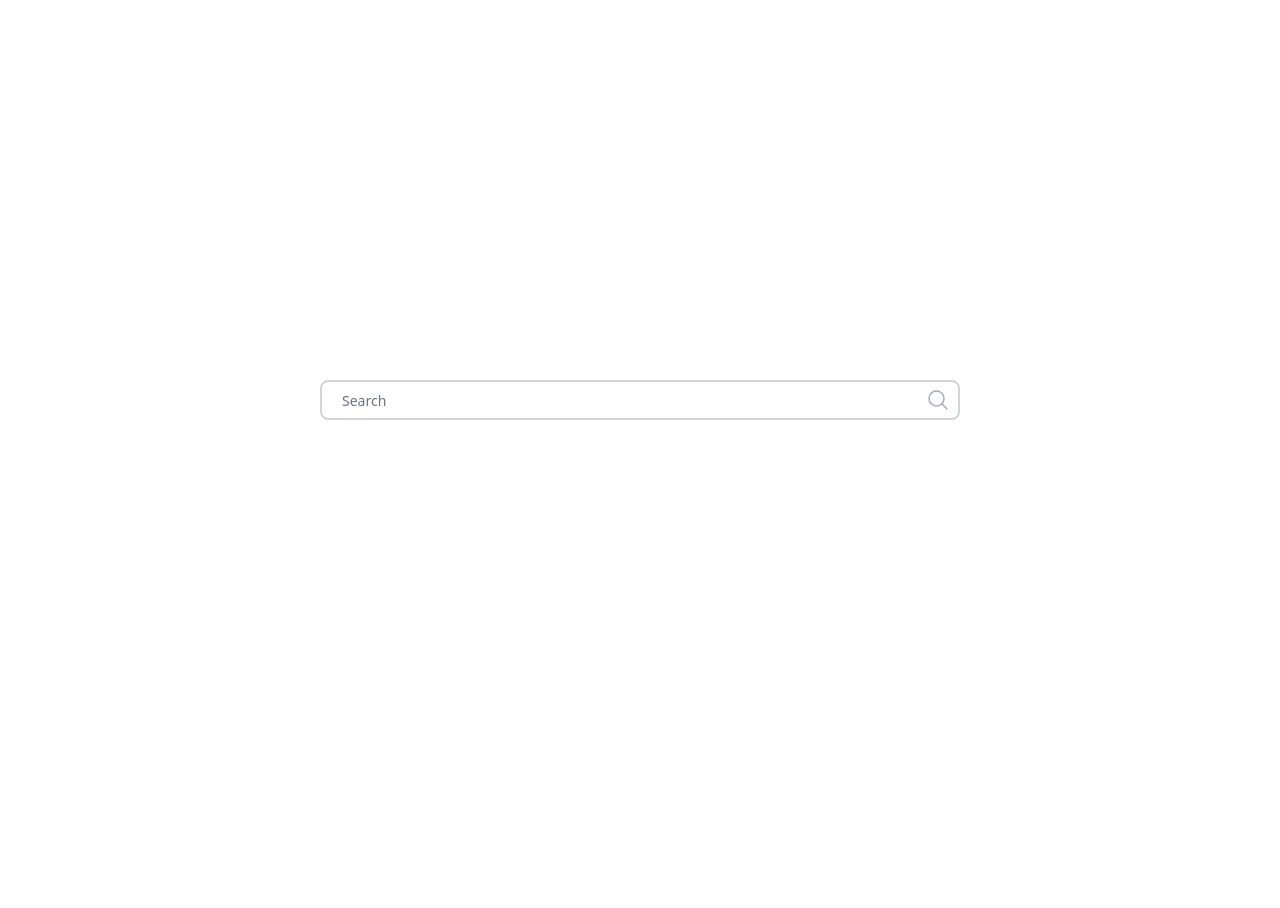
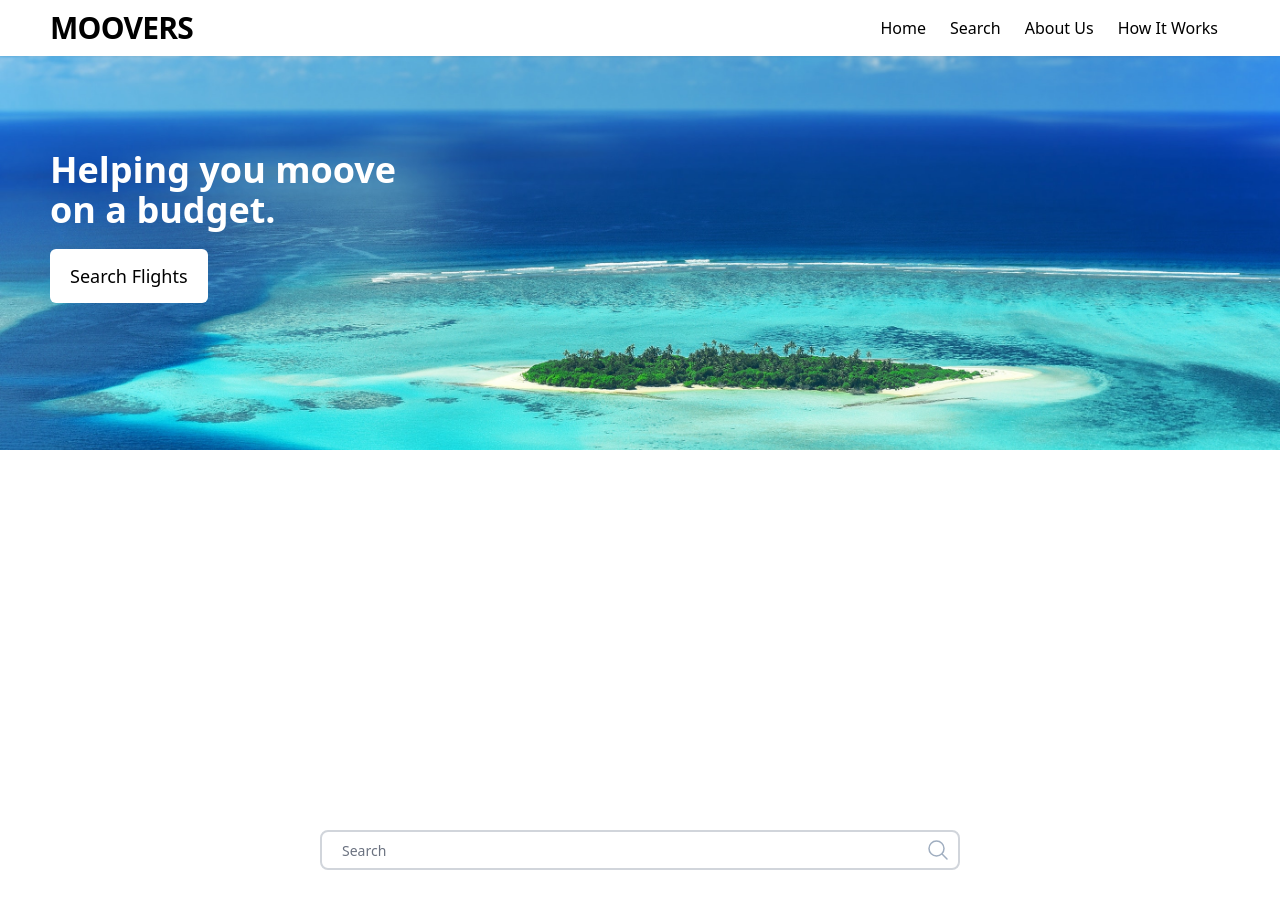
Before and after one commit to lexach91/team9-Jan2023-CI-hackathon, a plain HTML site: page index.html in a window 1280 px wide. Shown: the top 908 px of the page. Before the commit the page ends 800 px from the top, so only its background shows below. Drawn offline with nearby package versions, Linux system fonts and the light colour scheme.

Commit message:
Create navbar and banner

```diff
--- a/assets/css/style.css
+++ b/assets/css/style.css
@@ -2,3 +2,30 @@
 @tailwind base;
 @tailwind components;
 @tailwind utilities;
+
+
+nav {
+padding: 10px 50px;
+}
+
+.nav-items {
+align-items: center;
+}
+
+#hero {
+background: url('/assets/img/hero-image-1.jpg') ;
+background-position: center center;
+background-repeat: no-repeat;
+background-size: cover;
+height: 450px;
+}
+
+#hero .content {
+transform: translateY(150px);
+padding-left: 50px;
+margin-bottom: -150px; /* offset transform */
+}
+
+#hero a {
+padding: 15px 20px;
+}
--- a/index.html
+++ b/index.html
@@ -6,6 +6,7 @@
     <meta name="viewport" content="width=device-width, initial-scale=1.0" />
     <title>Document</title>
     <link rel="stylesheet" href="assets/css/output.css" />
+    <link rel="stylesheet" href="assets/css/style.css" />
     <!-- jQuery UI -->
     <link
       rel="stylesheet"
@@ -13,6 +14,29 @@
     />
   </head>
   <body>
+    <nav class="w-full bg-white fixed flex justify-between items-center flex-wrap shadow-sm">
+      <a href="#" class="logo">
+        <span class="font-semibold text-3xl tracking-tight">MOOVERS</span>
+      </a>
+      <div class="block hidden"> <!-- Hamburger menu-->
+        <button class="">
+        </button>
+      </div>
+      <ul class="nav-items text-base flex">
+        <a href="#" class="px-3 py-3">Home</a>
+        <a href="#search" class="px-3 py-3">Search</a>
+        <a href="#about-us" class="px-3 py-3">About Us</a>
+        <a href="#how-it-works" class="px-3 py-3">How It Works</a>
+      </ul>
+    </nav>
+    <!-- Hero -->
+    <div id="hero">
+      <div class="content">
+        <p class="font-semibold text-4xl text-white mb-8">Helping you moove <br>on a budget.</p>
+        <a href="#search" class="bg-white rounded-md mt-6 text-lg">Search Flights</a>
+      </div>
+    </div>
+
     <!-- use tailwind to create search box -->
     <div id="search-container" class="flex justify-center items-center h-screen">
       <div class="w-1/2">
```
Also changed, not shown: assets/img/hero-image-1.jpg (added).
